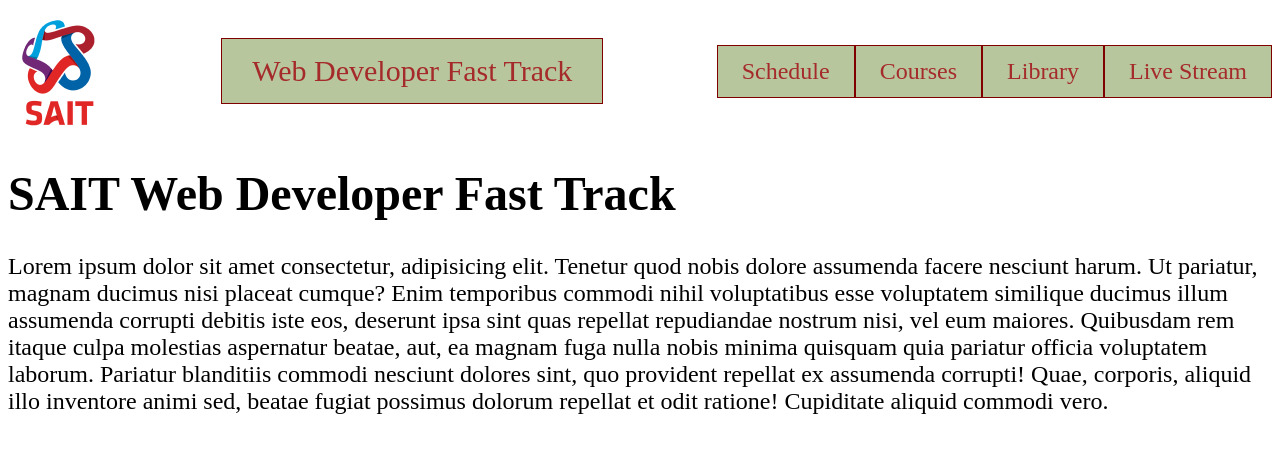
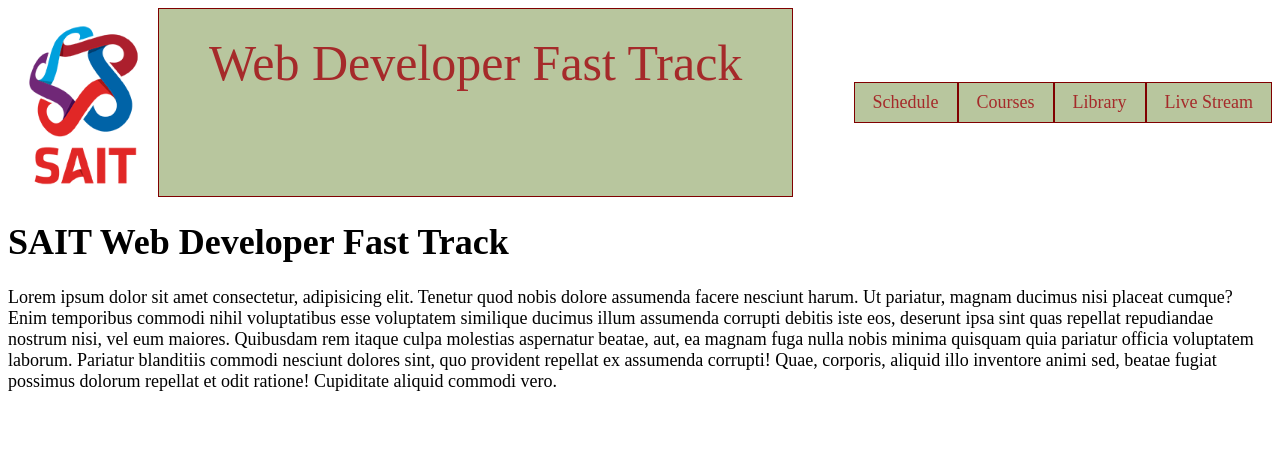
Before and after one commit to rashidhayato/cpnt-260-ach-7-banner-imp, a plain HTML site: page index.html in a window 1280 px wide. Drawn offline with Linux system fonts and the light colour scheme.

Commit message:
final commit

```diff
--- a/css/main.css
+++ b/css/main.css
@@ -1,5 +1,5 @@
 body {
-  font-size: 24px;
+  font-size: 18px;
 }
 
 /* Banner */
@@ -11,7 +11,7 @@ header {
 }
 
 .site-title {
-  font-size: 30px;
+  font-size: 50px;
 }
 
 nav ul {
@@ -32,6 +32,12 @@ a, a:visited {
   background-color: rgb(184, 198, 158);
 }
 img {
-  width: 100px;
+  width: 150px;
   height: initial;
+
 }
+
+div {
+  display: flex;
+
+}
--- a/index.html
+++ b/index.html
@@ -9,8 +9,10 @@
 </head>
 <body>
   <header>
-      <img src="images/sait-logo.png" alt="sait-logo" height="260" width="200"/>
+    <div>
+      <img src="images/sait-logo.png" alt="sait-logo" height="300" width="300"/>
     <a href="/" class="site-title">Web Developer Fast Track</a>
+     </div>
     <nav class="main-nav">
       <ul>
         <li><a href="/schedule">Schedule</a></li>
```
